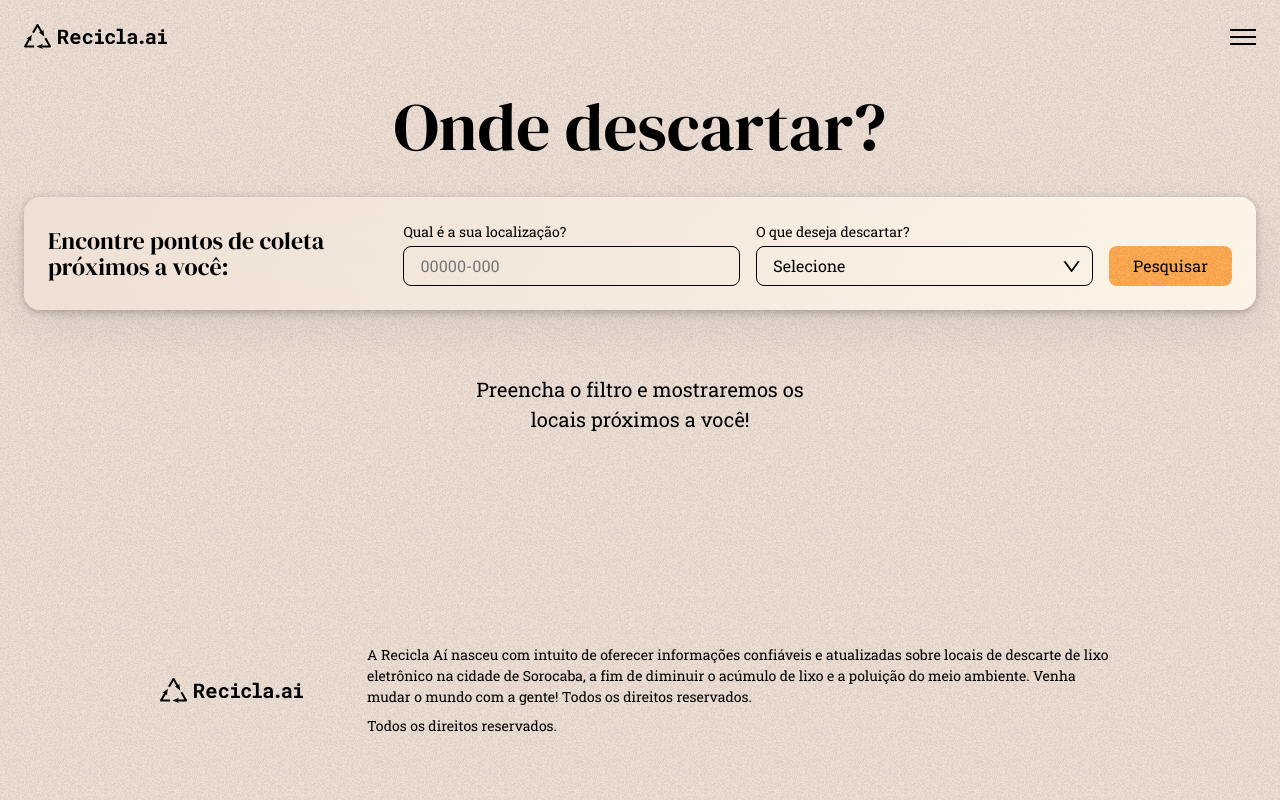
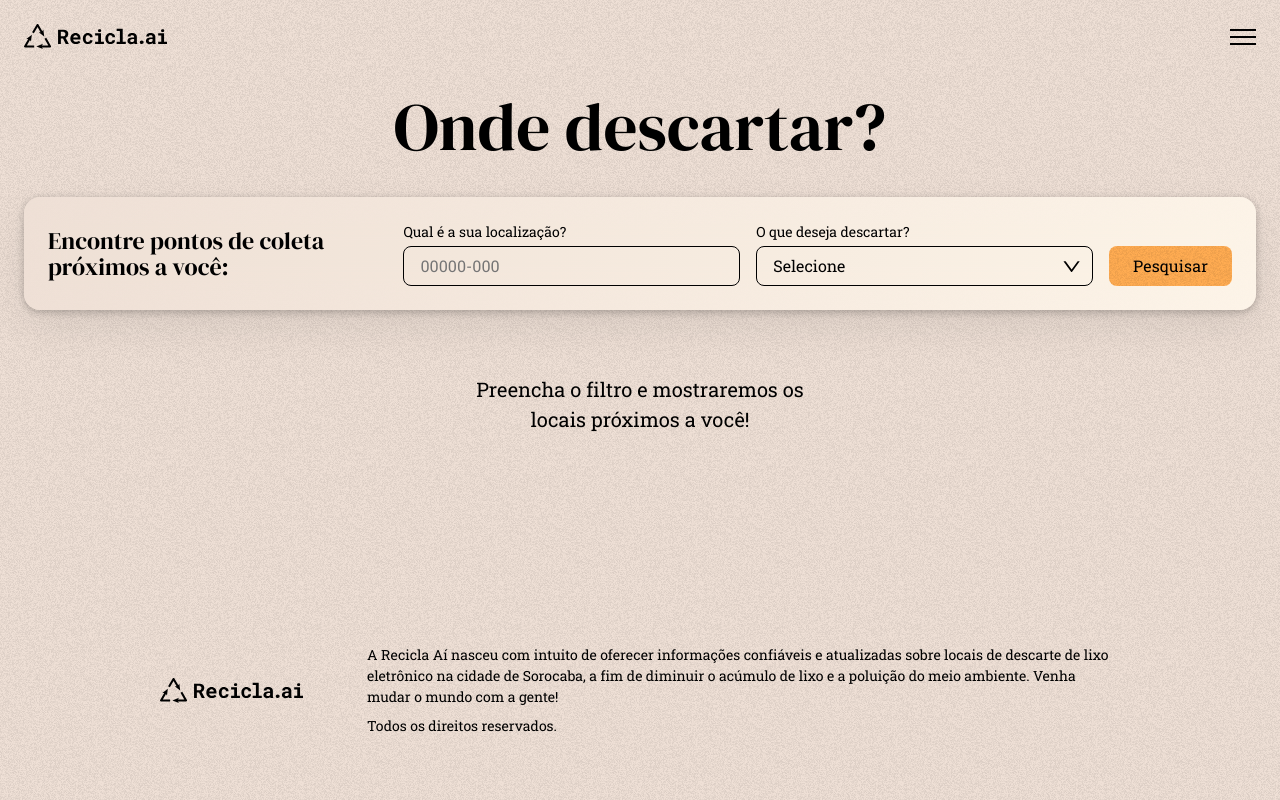
Before and after one commit to facens-fcc/recicla-ai-spring-boot, a React (Vite) app: page /onde-descartar in a window 1280 px wide. Built offline with nearby package versions, Linux system fonts and the light colour scheme.

Commit message:
Update footer content

```diff
--- a/src/components/Footer/Footer.jsx
+++ b/src/components/Footer/Footer.jsx
@@ -11,7 +11,7 @@ const Footer = () => {
         <div className={style.footer__wrapper}>
           <Brand />
           <div className={style.footer__content}>
-            <p>A Recicla Aí nasceu com intuito de oferecer informações confiáveis e atualizadas sobre locais de descarte de lixo eletrônico na cidade de Sorocaba, a fim de diminuir o acúmulo de lixo e a poluição do meio ambiente. Venha mudar o mundo com a gente! Todos os direitos reservados.</p>
+            <p>A Recicla Aí nasceu com intuito de oferecer informações confiáveis e atualizadas sobre locais de descarte de lixo eletrônico na cidade de Sorocaba, a fim de diminuir o acúmulo de lixo e a poluição do meio ambiente. Venha mudar o mundo com a gente!</p>
             <p>Todos os direitos reservados.</p>
           </div>
         </div>
```
